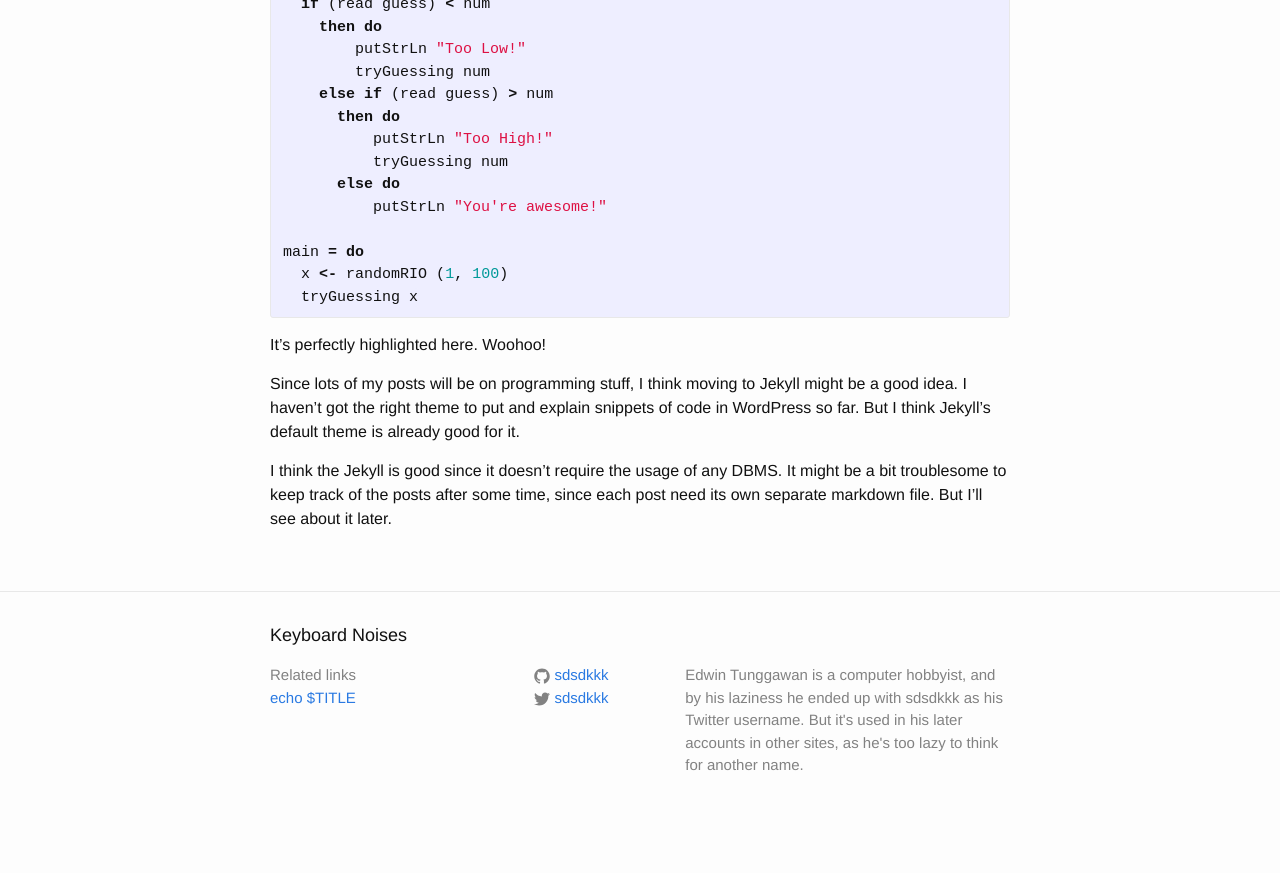
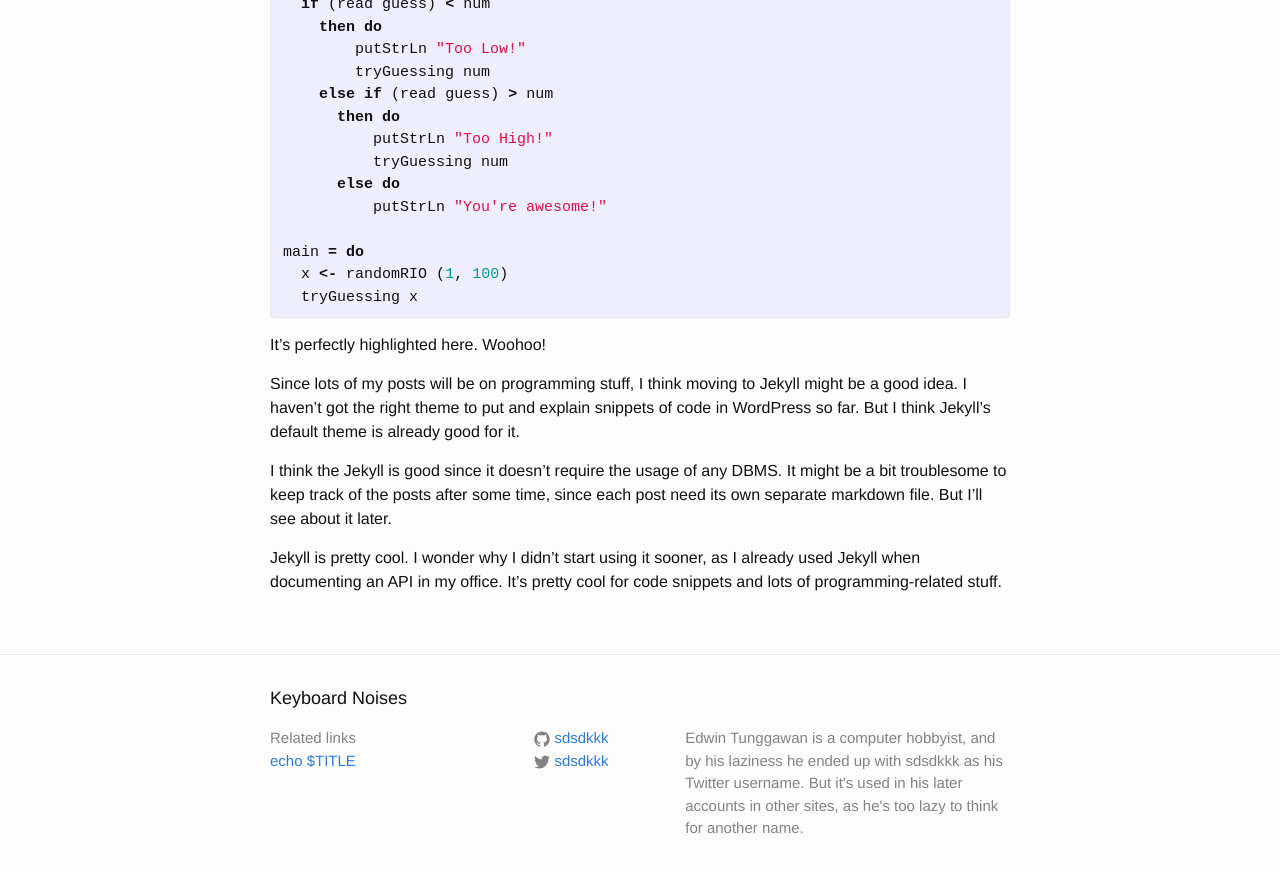
Before and after one commit to sdsdkkk/sdsdkkk.github.io, a Jekyll site: the page built from _posts/2015-01-03-hello-jekyll.markdown, in a window 1280 px wide and 900 px high, scrolled down 722 px. Shown: the top 873 px of the window. Built offline with Jekyll 4.4.1, drawn with Linux system fonts in a browser that asks for light colours; before the commit the page ends 1559 px from its top, so only the background shows below that.

Commit message:
update first post

```diff
--- a/_posts/2015-01-03-hello-jekyll.markdown
+++ b/_posts/2015-01-03-hello-jekyll.markdown
@@ -41,5 +41,7 @@ Since lots of my posts will be on programming stuff, I think moving to Jekyll mi
 
 I think the Jekyll is good since it doesn't require the usage of any DBMS. It might be a bit troublesome to keep track of the posts after some time, since each post need its own separate markdown file. But I'll see about it later.
 
+Jekyll is pretty cool. I wonder why I didn't start using it sooner, as I already used Jekyll when documenting an API in my office. It's pretty cool for code snippets and lots of programming-related stuff.
+
 [WordPress]:             http://wordpress.com
 [RandomNumberGuesser]:   http://sdsdkkk.wordpress.com/2015/01/01/haskell-random-number-guesser/
```
